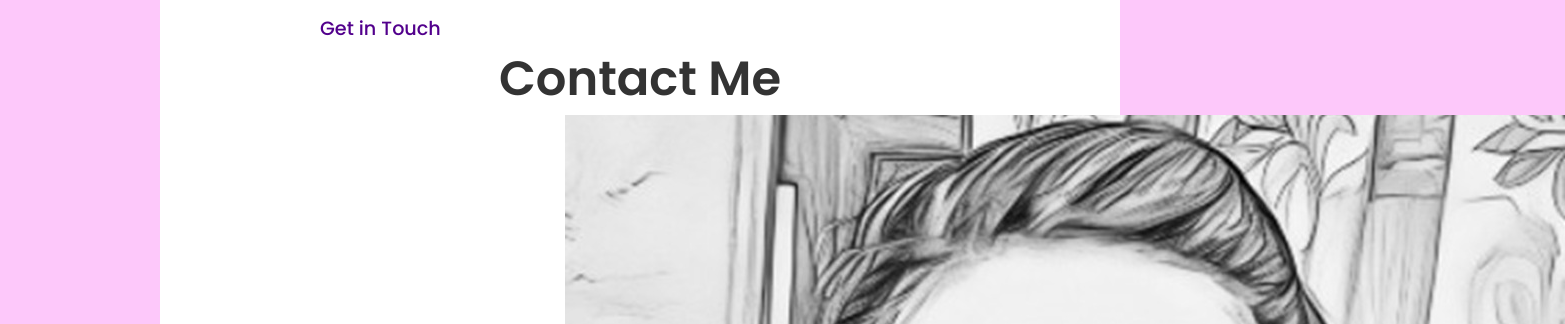
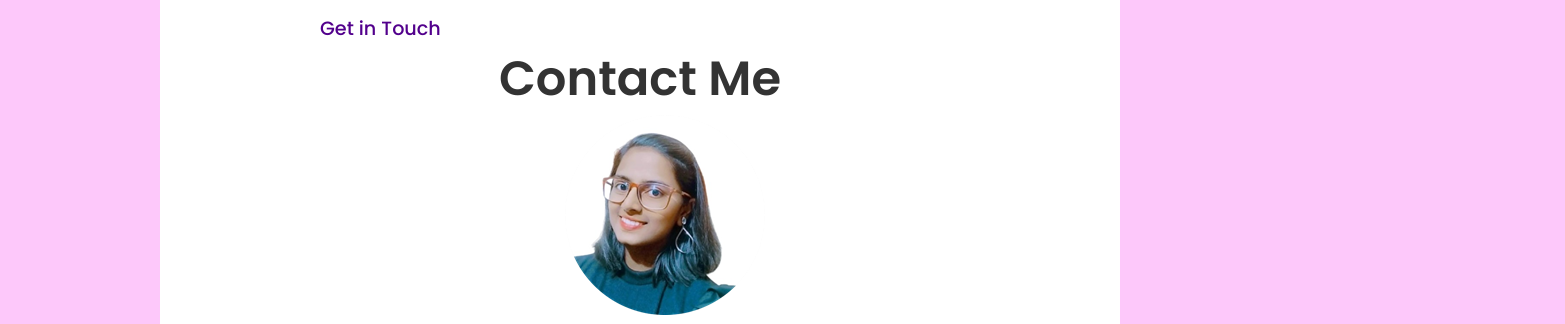
Before and after one commit to Sakshi-29-2006/MY_DIGITAL_PORTFOLIO, a plain HTML site: page index.html in a window 1280 px wide. Shown: the part 7850-8174 px from the top of the page, 1565 px wide, since content can reach past the window. Drawn offline with Linux system fonts and the light colour scheme.

Commit message:
Update index.html

```diff
--- a/index.html
+++ b/index.html
@@ -383,7 +383,7 @@
       <p class="section__text__p1">Get in Touch</p>
       <h1 class="title">Contact Me</h1>
       <div class="section__pic-container2">
-        <img src="about-pic.png" />
+        <img src="profile-pic-2.png" />
       </div>
       <div class="contact-info-upper-container">
         <div class="contact-info-container">
```
